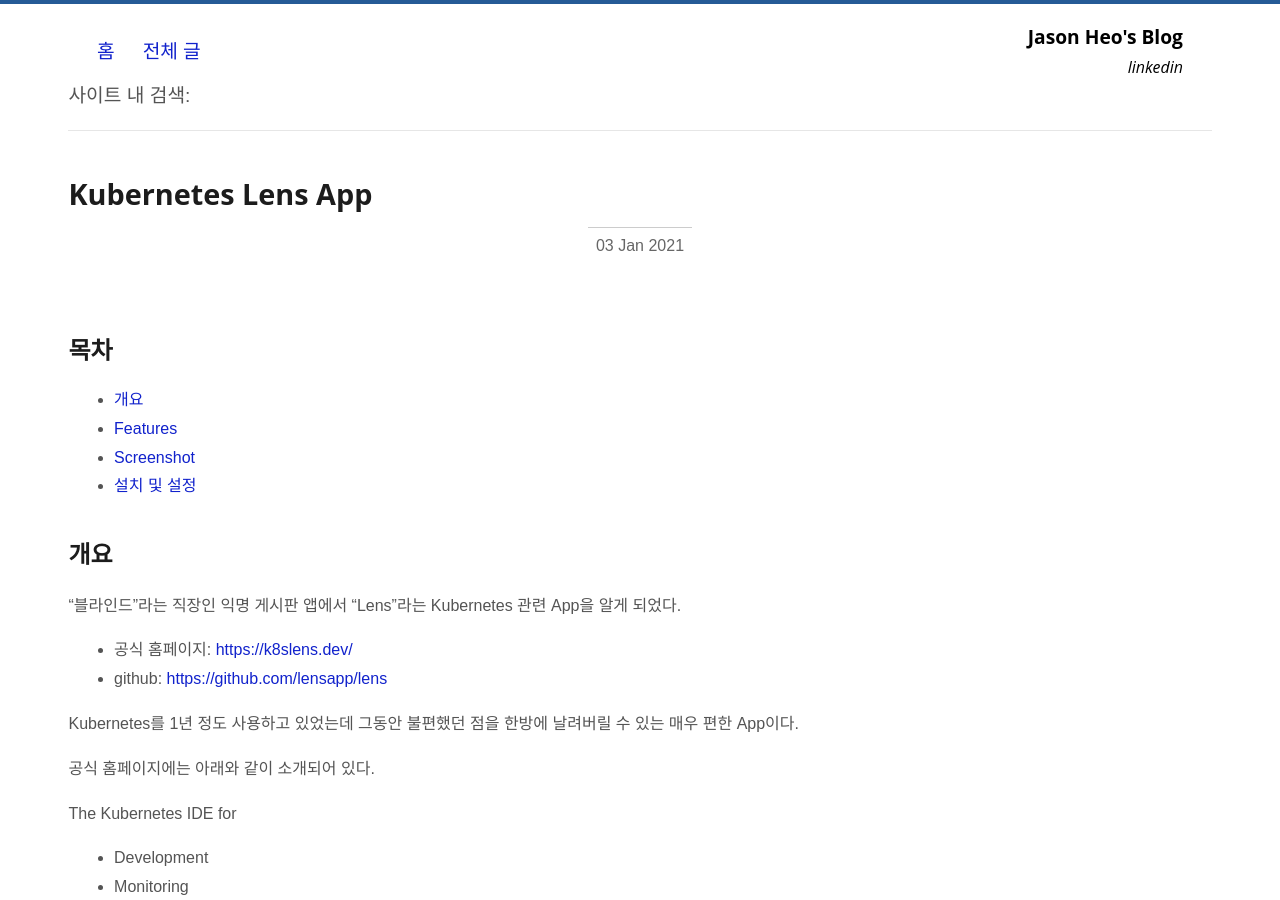
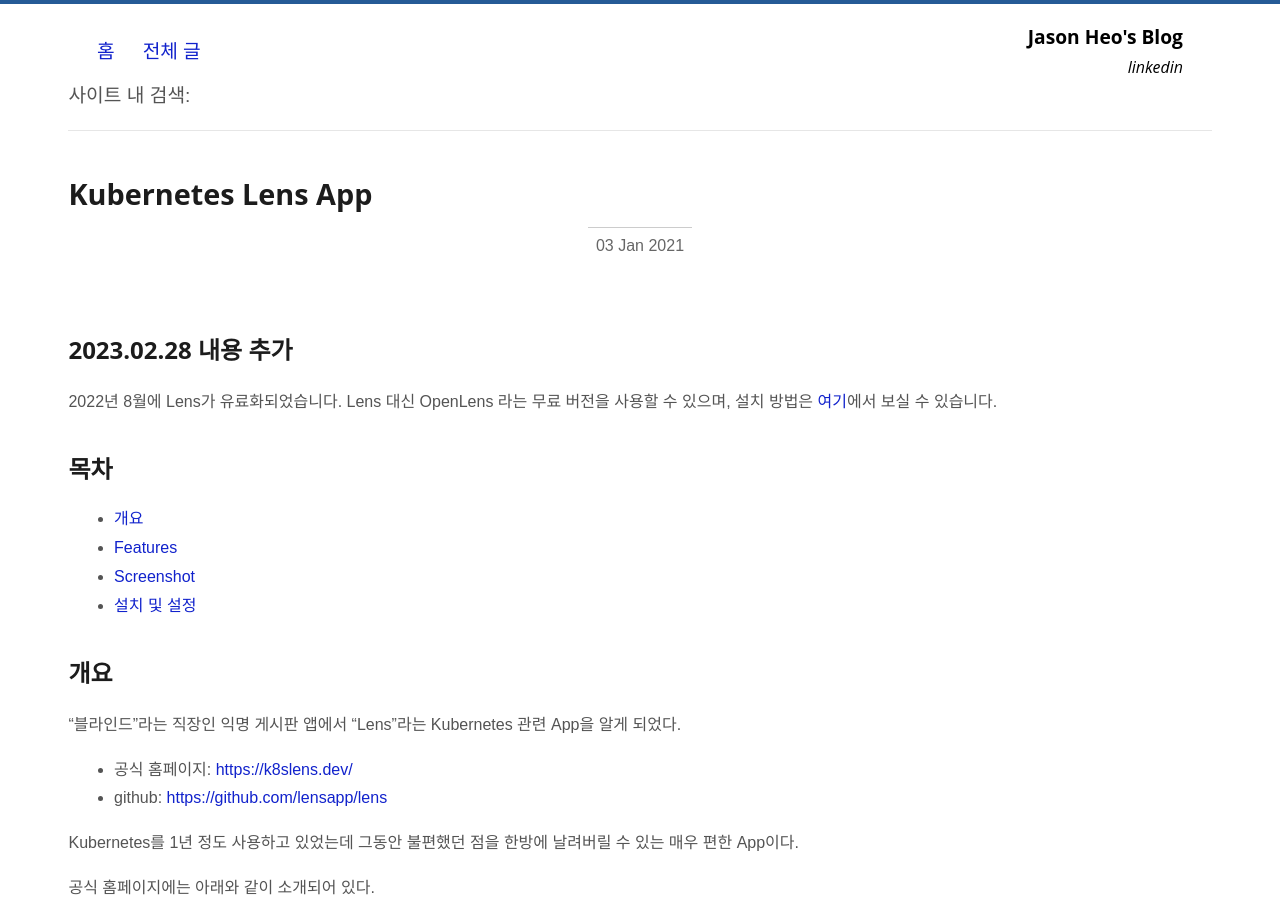
Before and after one commit to jason-heo/jason-heo.github.io, a Jekyll site: the page built from _posts/2021-01-03-k8s-lens.md, in a window 1280 px wide and 900 px high. Built offline with Jekyll 4.4.1, drawn with Linux system fonts in a browser that asks for light colours; comment, search, counter and statistics services are not loaded.

Commit message:
openlens 링크 추가

```diff
--- a/_posts/2021-01-03-k8s-lens.md
+++ b/_posts/2021-01-03-k8s-lens.md
@@ -3,6 +3,10 @@
 title: "Kubernetes Lens App"
 categories: "programming"
 ---
+
+## 2023.02.28 내용 추가
+
+2022년 8월에 Lens가 유료화되었습니다. Lens 대신 OpenLens 라는 무료 버전을 사용할 수 있으며, 설치 방법은 [여기](/programming/2023/02/28/openlens.html)에서 보실 수 있습니다.
 
 ## 목차
 
```
